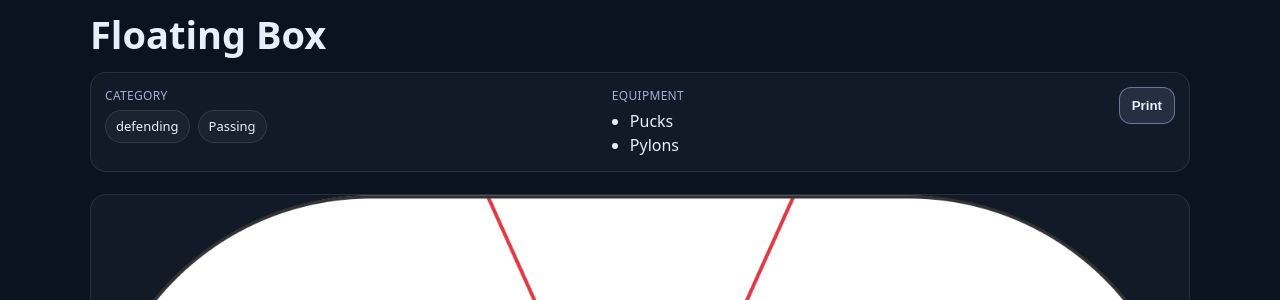
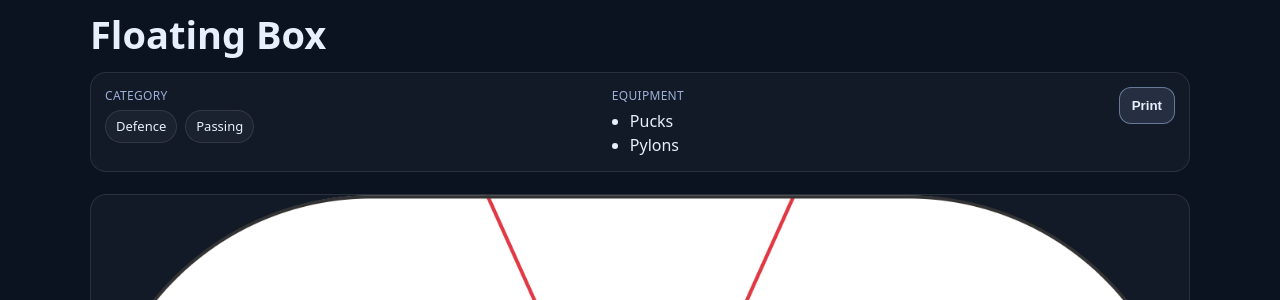
Before and after one commit to noflamingos/noflamingos.github.io, a Jekyll site: the page built from _drills/floating-box.md, in a window 1280 px wide and 900 px high. Shown: the part 124-424 px from the top of the window. Built offline with Jekyll 4.4.1, drawn with Linux system fonts in a browser that asks for light colours.

Commit message:
Update floating-box.md

```diff
--- a/_drills/floating-box.md
+++ b/_drills/floating-box.md
@@ -19,7 +19,7 @@ equipment:
 - "Pucks"
 - "Pylons"
 categories:
-- "defending"
+- "defence"
 - "passing"
 variations: |
 
```
